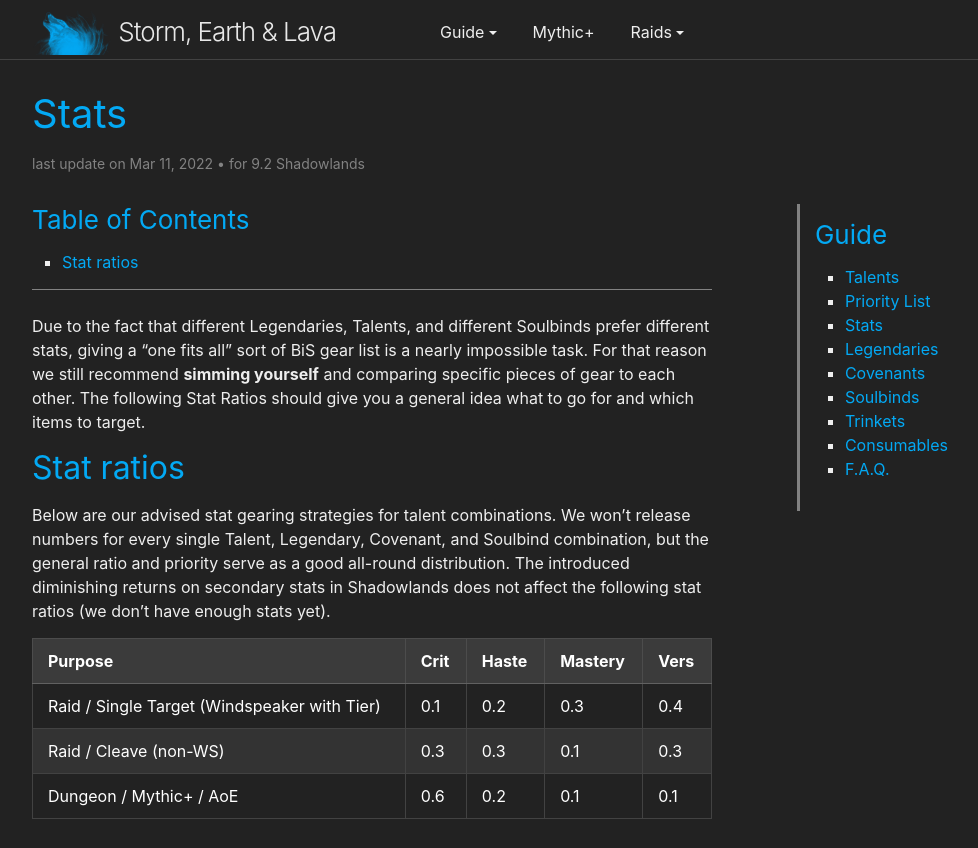
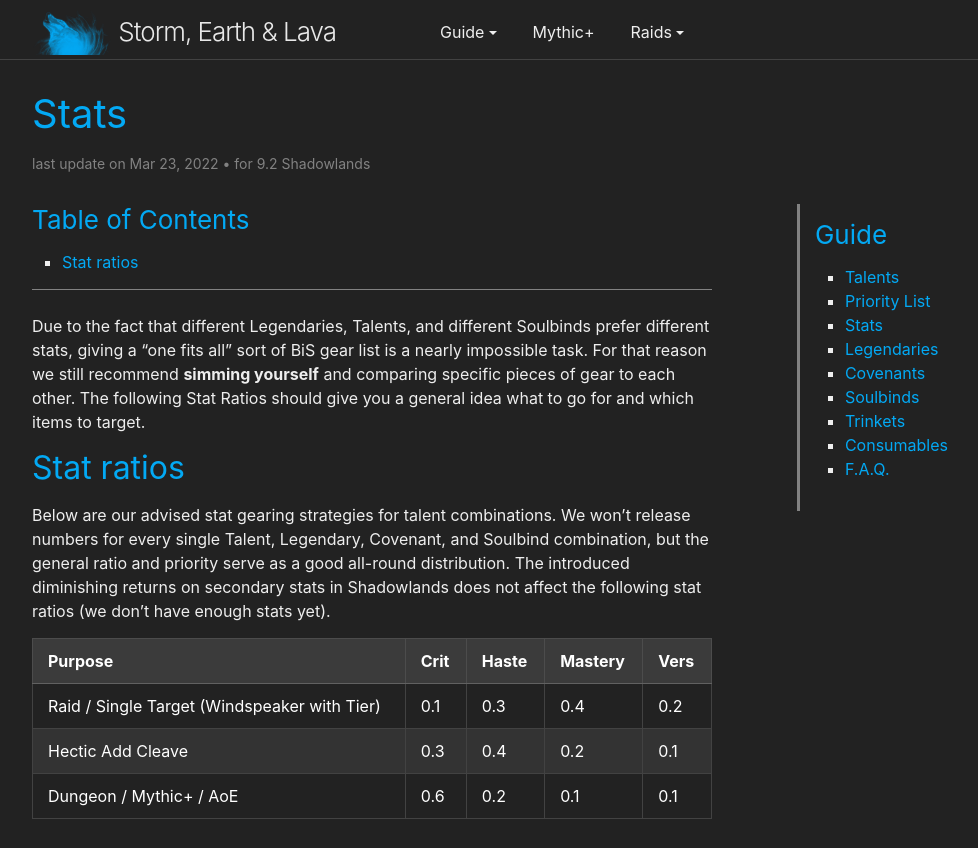
Before and after one commit to stormearthandlava/stormearthandlava.github.io, a Jekyll site: the page built from guide/general/stats.md, in a window 1280 px wide and 1266 px high. Shown: the top 848 px of the window, without its empty margins (268-1246 px from the left). Built offline with Jekyll 4.4.1, drawn with Linux system fonts in a browser that asks for light colours; a script that is not in the unit is left out.

Commit message:
Update stats.md

```diff
--- a/guide/general/stats.md
+++ b/guide/general/stats.md
@@ -1,7 +1,7 @@
 ---
 title: Stats
 layout: page
-last_update: 2022-03-11 09:00:00
+last_update: 2022-03-23 09:00:00
 game_version: 9.2 Shadowlands
 toc: true
 ---
@@ -15,8 +15,8 @@ Below are our advised stat gearing strategies for talent combinations. We won’
 
 Purpose | Crit | Haste | Mastery | Vers
 --- | --- | --- | --- | ---
-Raid / Single Target (Windspeaker with Tier) | 0.1 | 0.2 | 0.3 | 0.4
-Raid / Cleave (non-WS)| 0.3 | 0.3 | 0.1 | 0.3
+Raid / Single Target (Windspeaker with Tier) | 0.1 | 0.3 | 0.4 | 0.2
+Hectic Add Cleave | 0.3 | 0.4 | 0.2 | 0.1
 Dungeon / Mythic+ / AoE| 0.6 | 0.2 | 0.1 | 0.1
 
 Expand the section below if you want more information on what these ratios are and/or how to use them:
```
